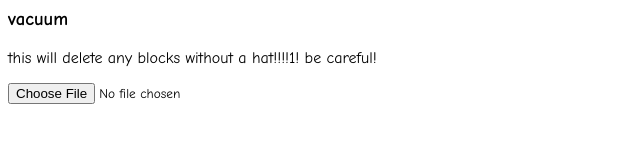
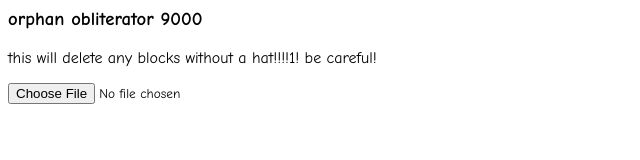
Before and after one commit to derpygamer2142/orphan-obliterator-9000, a website: page web/index.html in a window 1280 px wide. Shown: the whole page, without its empty margins (0-640 px from the left). Drawn offline with Linux system fonts and the light colour scheme.

Commit message:
name change

```diff
--- a/web/index.html
+++ b/web/index.html
@@ -2,10 +2,10 @@
 <head>
     <meta charset="UTF-8">
     <meta name="viewport" content="width=device-width, initial-scale=1.0">
-    <title>Vacuum</title>
+    <title>Orphan Obliterator 9000</title>
 </head>
 <body>
-    <h3>vacuum</h3>
+    <h3>orphan obliterator 9000</h3>
     <p>this will delete any blocks without a hat!!!!1! be careful!</p>
 
     <input type="file" accept=".zip,.sb3">
```
Also changed, not shown: README.md.
